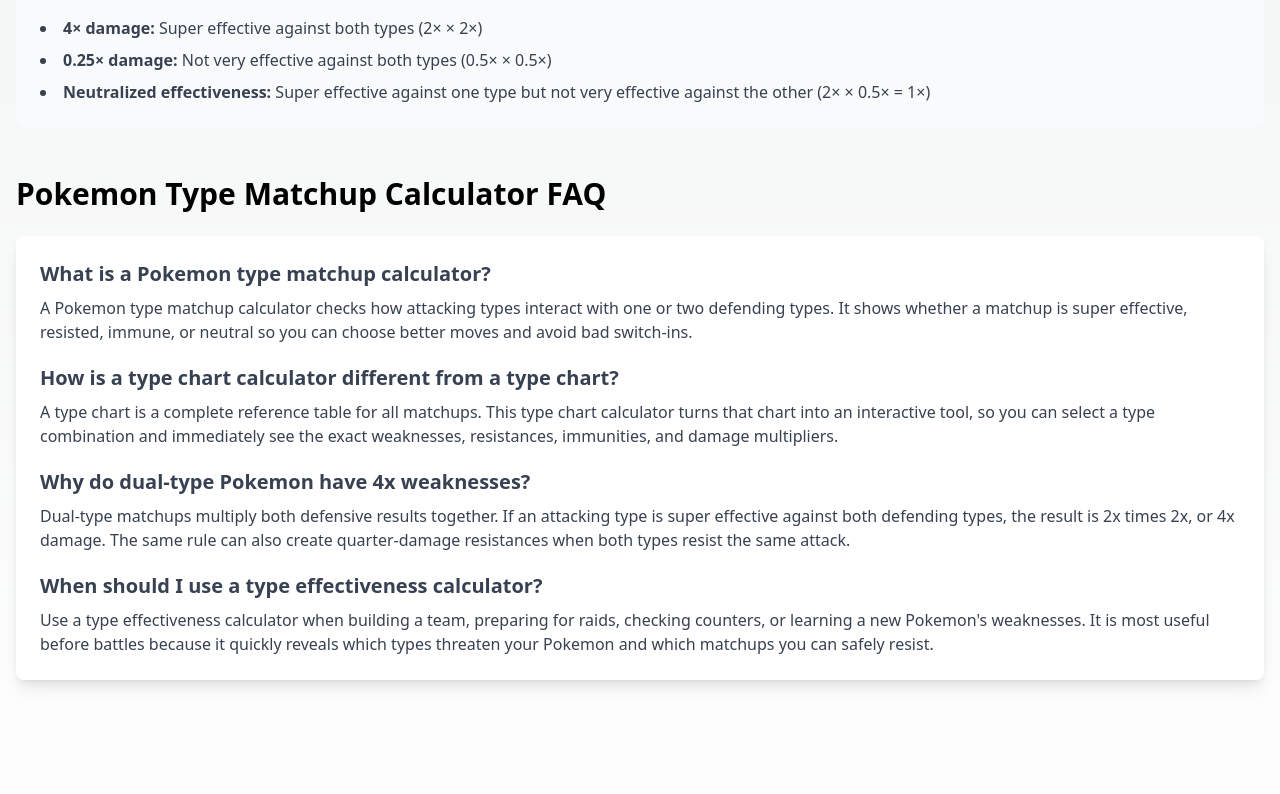
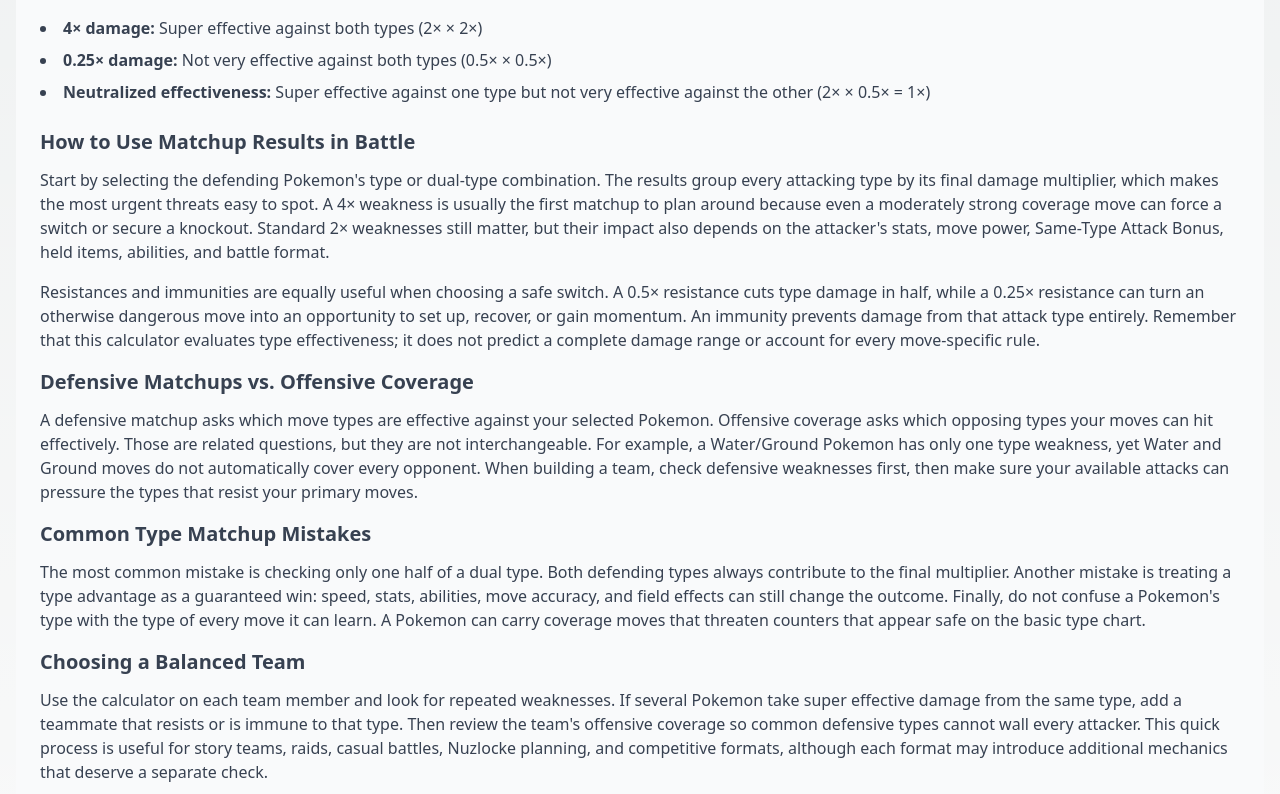
Before and after one commit to lincyang720/type-chart-calculator, a Next.js app: page / in a window 1280 px wide. Shown: the part 3126-3920 px from the top of the page. Built offline with nearby package versions, Linux system fonts and the light colour scheme.

Commit message:
Expand homepage SEO guide

```diff
--- a/app/page.tsx
+++ b/app/page.tsx
@@ -257,6 +257,49 @@ export default function Home() {
               <li><strong>0.25× damage:</strong> Not very effective against both types (0.5× × 0.5×)</li>
               <li><strong>Neutralized effectiveness:</strong> Super effective against one type but not very effective against the other (2× × 0.5× = 1×)</li>
             </ul>
+
+            <h3 className="text-xl font-semibold mt-6 mb-3">How to Use Matchup Results in Battle</h3>
+            <p className="mb-4">
+              Start by selecting the defending Pokemon&apos;s type or dual-type combination. The results group every
+              attacking type by its final damage multiplier, which makes the most urgent threats easy to spot. A 4×
+              weakness is usually the first matchup to plan around because even a moderately strong coverage move can
+              force a switch or secure a knockout. Standard 2× weaknesses still matter, but their impact also depends
+              on the attacker&apos;s stats, move power, Same-Type Attack Bonus, held items, abilities, and battle format.
+            </p>
+            <p className="mb-4">
+              Resistances and immunities are equally useful when choosing a safe switch. A 0.5× resistance cuts type
+              damage in half, while a 0.25× resistance can turn an otherwise dangerous move into an opportunity to set
+              up, recover, or gain momentum. An immunity prevents damage from that attack type entirely. Remember that
+              this calculator evaluates type effectiveness; it does not predict a complete damage range or account for
+              every move-specific rule.
+            </p>
+
+            <h3 className="text-xl font-semibold mb-3">Defensive Matchups vs. Offensive Coverage</h3>
+            <p className="mb-4">
+              A defensive matchup asks which move types are effective against your selected Pokemon. Offensive coverage
+              asks which opposing types your moves can hit effectively. Those are related questions, but they are not
+              interchangeable. For example, a Water/Ground Pokemon has only one type weakness, yet Water and Ground moves
+              do not automatically cover every opponent. When building a team, check defensive weaknesses first, then
+              make sure your available attacks can pressure the types that resist your primary moves.
+            </p>
+
+            <h3 className="text-xl font-semibold mb-3">Common Type Matchup Mistakes</h3>
+            <p className="mb-4">
+              The most common mistake is checking only one half of a dual type. Both defending types always contribute to
+              the final multiplier. Another mistake is treating a type advantage as a guaranteed win: speed, stats,
+              abilities, move accuracy, and field effects can still change the outcome. Finally, do not confuse a
+              Pokemon&apos;s type with the type of every move it can learn. A Pokemon can carry coverage moves that threaten
+              counters that appear safe on the basic type chart.
+            </p>
+
+            <h3 className="text-xl font-semibold mb-3">Choosing a Balanced Team</h3>
+            <p>
+              Use the calculator on each team member and look for repeated weaknesses. If several Pokemon take super
+              effective damage from the same type, add a teammate that resists or is immune to that type. Then review the
+              team&apos;s offensive coverage so common defensive types cannot wall every attacker. This quick process is
+              useful for story teams, raids, casual battles, Nuzlocke planning, and competitive formats, although each
+              format may introduce additional mechanics that deserve a separate check.
+            </p>
           </div>
         </section>
 
--- a/lib/seo.ts
+++ b/lib/seo.ts
@@ -3,7 +3,7 @@ export const SITE_NAME = 'TypeMatchup';
 
 export const HOME_TITLE = 'Pokemon Type Matchup Calculator & Type Chart Tool';
 export const HOME_DESCRIPTION =
-  'Free Pokemon type matchup calculator. Check weaknesses, resistances, immunities, and damage multipliers for any single or dual-type combination. The interactive type chart tool for battles and team building.';
+  'Free Pokemon type matchup calculator for single and dual types. Check weaknesses, resistances, immunities, and damage multipliers for battles.';
 
 export function getTypePageTitle(typeName: string): string {
   return `${typeName} Type Weaknesses, Resistances & Matchups | ${SITE_NAME}`;
```
